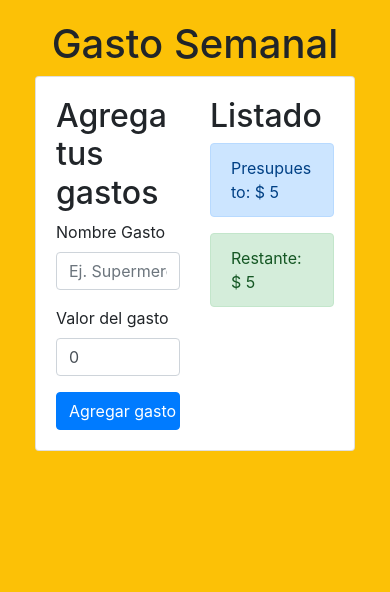
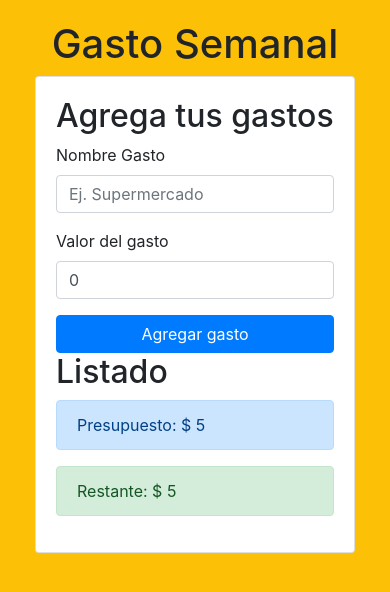
Before and after one commit to noguerajulioces/presupuesto-react, a React (Create React App) app: page / in a window 390 px wide. Both pictures are taken after typing "5" into the empty fields and a click on the input "Definir presupuesto". Shown: the top 592 px of the page. Built offline with nearby package versions, Linux system fonts and the light colour scheme.

Commit message:
ahora si responsive

```diff
--- a/src/App.js
+++ b/src/App.js
@@ -63,13 +63,13 @@
               (
                 <>
                   <div className="row">
-                    <div className="col-6 col-sm-6">
+                    <div className="col-12 col-sm-12 col-md-6">
                       <Formulario
                         guardarGasto={guardarGasto}
                         guardarCrearGasto={guardarCrearGasto}
                       />
                     </div>
-                    <div className="col-6 col-sm-6">
+                    <div className="col-12 col-sm-12 col-md-6">
                       <Listado
                         gastos={gastos}
                       />
```
